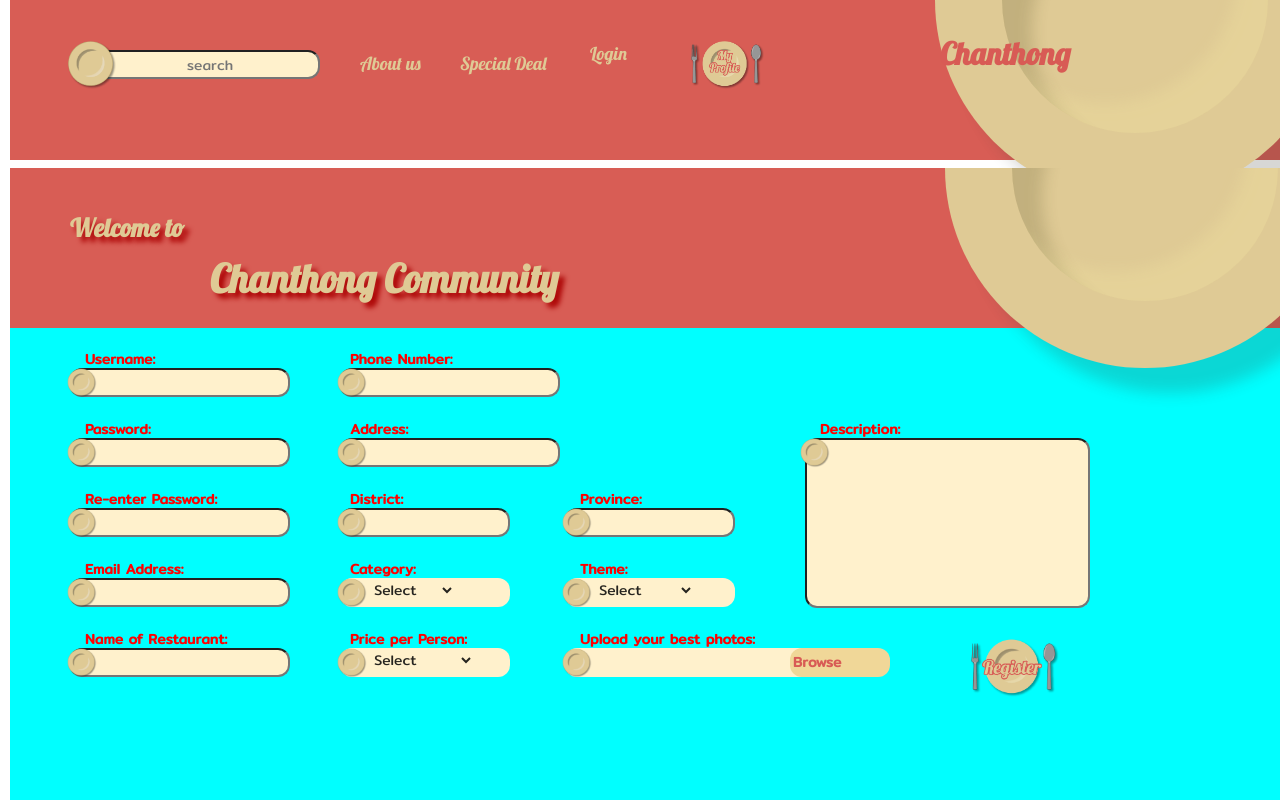
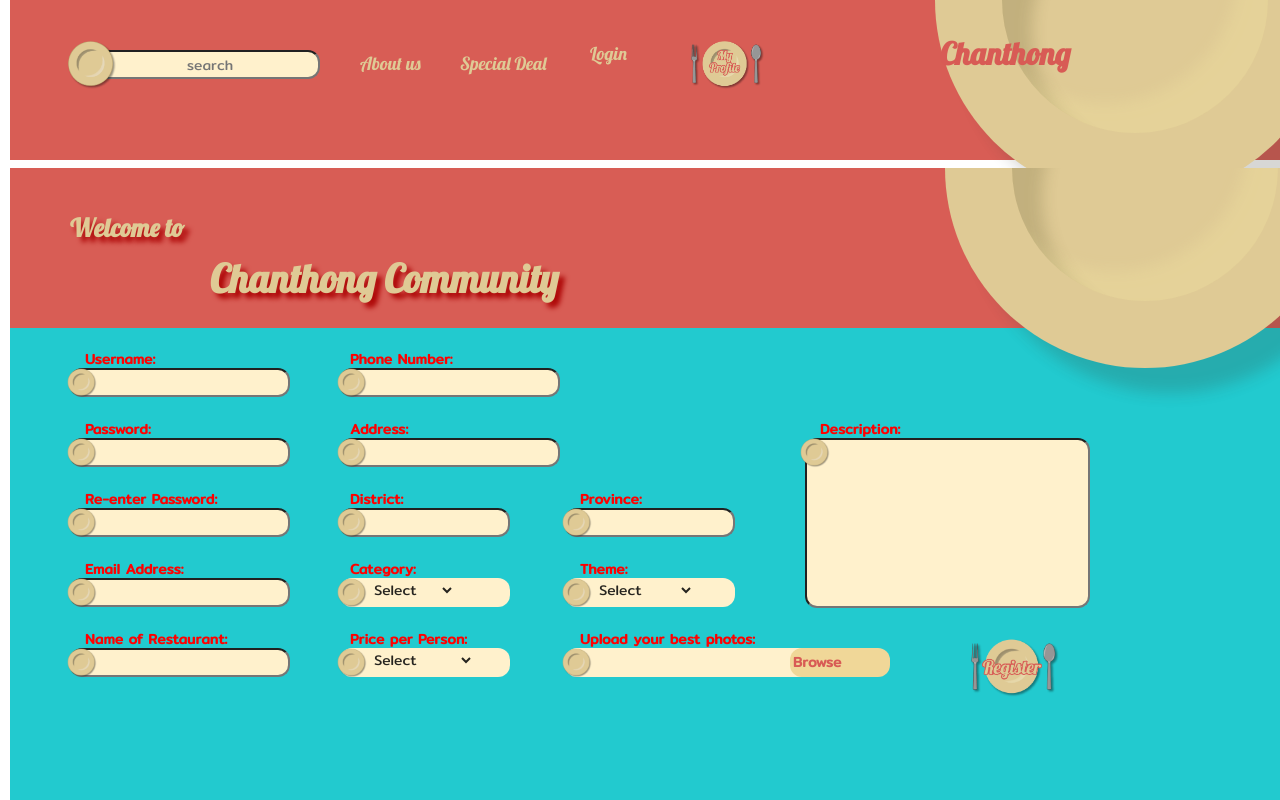
Before and after one commit to chanthong/chanthong-cc7, a React (Create React App) app in the folder frontend/: page /partner_register in a window 1280 px wide. Shown: the top 800 px of the page. Built offline with nearby package versions, Linux system fonts and the light colour scheme.

Commit message:
Second modified profile layout

```diff
--- a/frontend/src/containers/pages/PartnerRegister/PartnerRegister.css
+++ b/frontend/src/containers/pages/PartnerRegister/PartnerRegister.css
@@ -27,7 +27,7 @@
   position: relative;
   object-fit: cover;
   overflow: hidden;
-  background-color: aqua;
+  background-color: #22CACF;
 
 }
 
--- a/frontend/src/containers/pages/Profile/Profile.css
+++ b/frontend/src/containers/pages/Profile/Profile.css
@@ -6,7 +6,7 @@
     position: relative;
     object-fit: cover;
     overflow: hidden;
-    background-color: aqua;
+    background-color: #22CACF;
 }
 
 .outerCircle {
```
